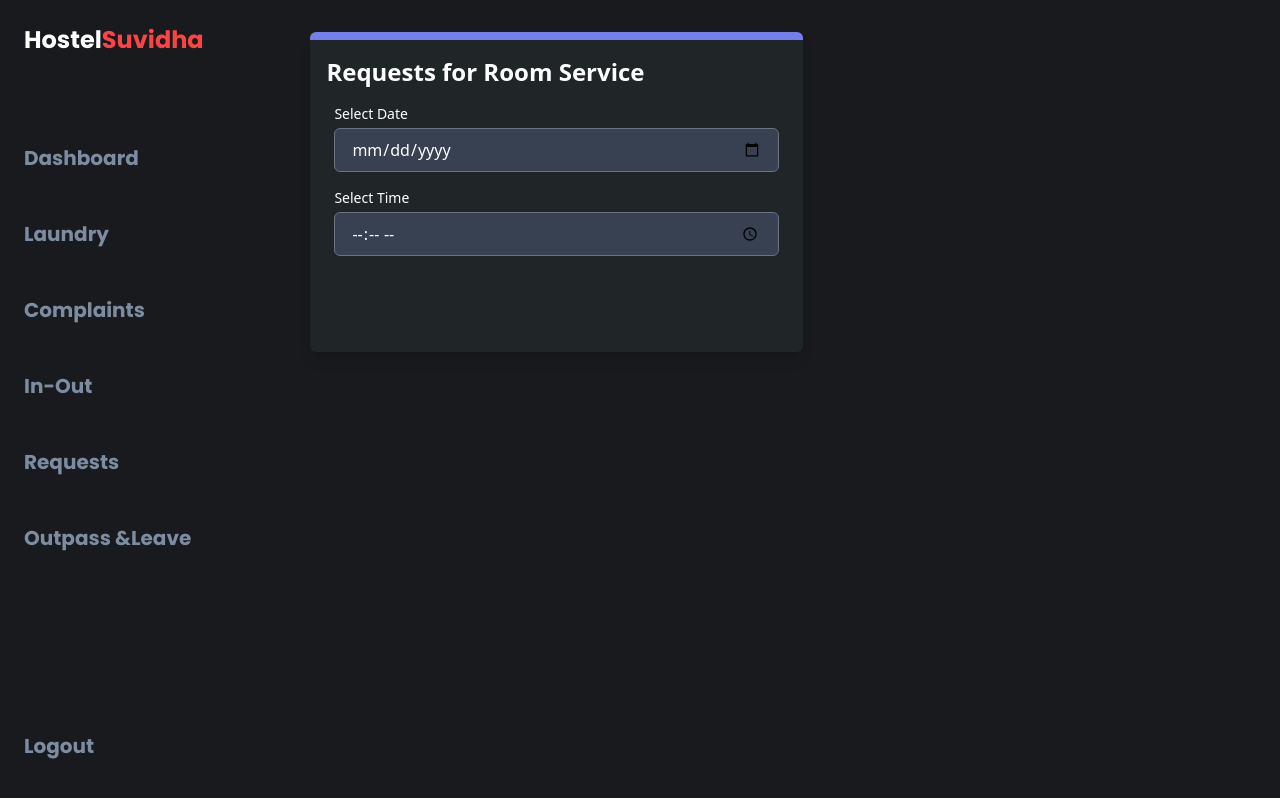
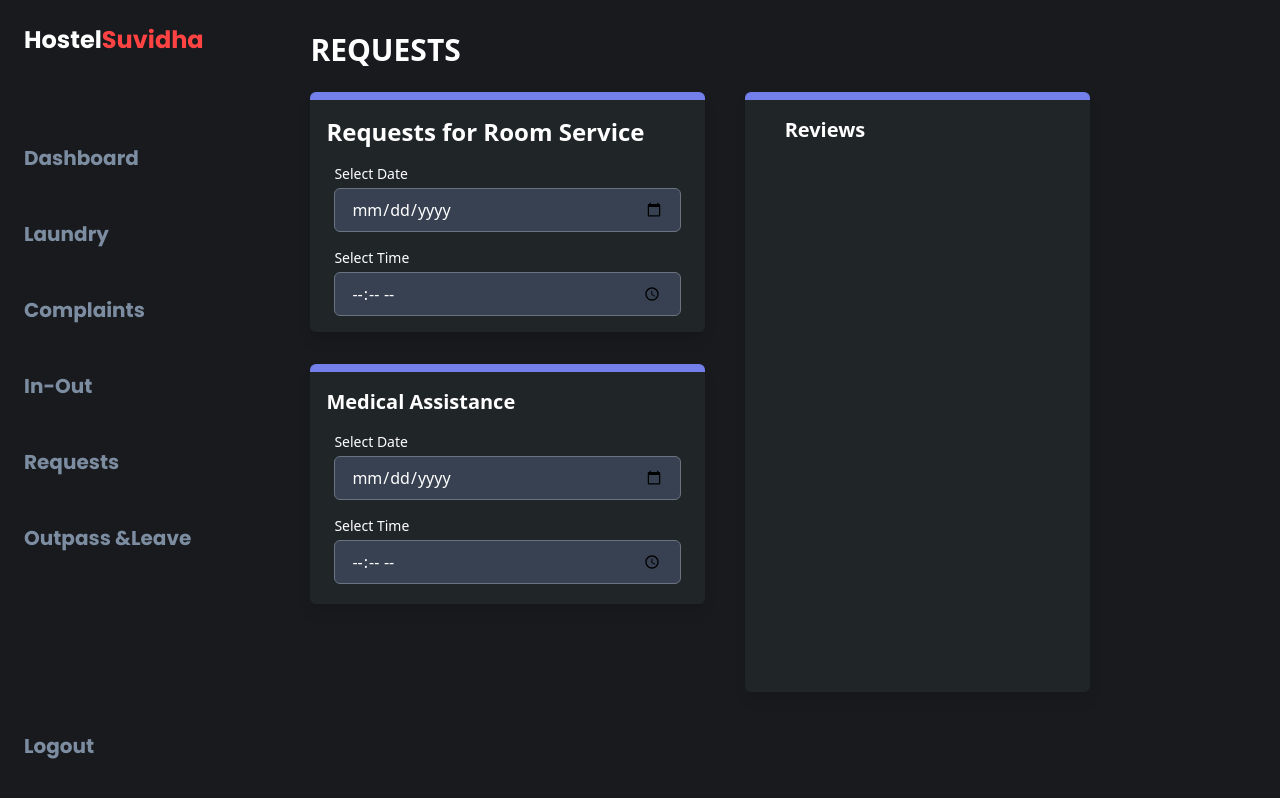
Before and after one commit to ddddsssss4/Hostel_Suvidha_Frontend, a React (Vite) app in the folder Hostel_Suvidha/: page /requests in a window 1280 px wide. Built offline with nearby package versions, Linux system fonts and the light colour scheme.

Commit message:
added requests

```diff
--- a/Hostel_Suvidha/src/Components/Requests.jsx
+++ b/Hostel_Suvidha/src/Components/Requests.jsx
@@ -1,17 +1,72 @@
-import React from "react";
+import React, { useState } from "react";
 
-const Requests = () =>{
+const Requests = () => {
+  // State management for the form inputs
+  const [formData, setFormData] = useState({
+    date: "",
+    time: "",
+    hostelName: "",
+    roomNo: ""
+  });
+
+  const [medicalFormData, setMedicalFormData] = useState({
+    date: "",
+    time: "",
+    details: ""
+  });
+
+  // State for submitted data to be reviewed
+  const [submittedFormData, setSubmittedFormData] = useState(null);
+  const [submittedMedicalFormData, setSubmittedMedicalFormData] = useState(null);
+
+  // Handle Change for Medical Assistance Form
+  const handleChangeMedical = (e) => {
+    setMedicalFormData({
+      ...medicalFormData,
+      [e.target.id]: e.target.value
+    });
+  };
+
+  // Function to handle input change
+  const handleChange = (e) => {
+    const { id, value } = e.target;
+    setFormData({
+      ...formData,
+      [id]: value
+    });
+  };
+
+  // Function to handle form submission for room service
+  const handleSubmit = (e) => {
+    e.preventDefault();
+    setSubmittedFormData(formData); // Store submitted data
+    console.log("Form data submitted: ", formData);
+  };
+
+  // Handle Submit for Medical Assistance
+  const handleSubmitMedical = (e) => {
+    e.preventDefault();
+    setSubmittedMedicalFormData(medicalFormData); // Store submitted medical form data
+    console.log("Medical Assistance Data:", medicalFormData);
+  };
+
   return (
-<div className="mt-8 flex gap-8 w-full">
-  <div className="flex flex-col items-start pb-4 mb-2 w-[50%] h-80 bg-[#202528] rounded-md overflow-y-auto custom-scroll ml-4 shadow-lg border-t-8 border-[#7380EC]">
+    <div className="mt-8 gap-8 w-full">
+      <h1 className="font-extrabold text-3xl pl-4 text-center sm:text-left text-white">
+        REQUESTS
+      </h1>
+      <div className="flex flex-wrap gap-14 mt-6">
+        <div className="w-[40%] h-full">
+        <div className="flex flex-col items-start pb-4 mb-2 w-full h-60 bg-[#202528] rounded-md overflow-y-auto custom-scroll ml-4 shadow-lg border-t-8 border-[#7380EC]">
           <h2 className="text-2xl font-semibold m-4 text-white">Requests for Room Service</h2>
-
-    <div className="flex flex-col space-y-4 w-full px-6">
+          <form onSubmit={handleSubmit} className="flex flex-col space-y-4 w-full px-6">
             <div className="flex flex-col">
               <label className="text-sm text-white mb-1" htmlFor="date">Select Date</label>
               <input
                 id="date"
                 type="date"
+                value={formData.date}
+                onChange={handleChange}
                 className="px-4 py-2 border border-gray-500 rounded-md focus:outline-none focus:ring-2 focus:ring-[#7380EC] bg-gray-700 text-white"
               />
             </div>
@@ -20,14 +75,134 @@ const Requests = () =>{
               <input
                 id="time"
                 type="time"
+                value={formData.time}
+                onChange={handleChange}
                 className="px-4 py-2 border border-gray-500 rounded-md focus:outline-none focus:ring-2 focus:ring-[#7380EC] bg-gray-700 text-white"
               />
+            </div>
+            <div className="flex flex-col">
+              <label className="text-sm text-white mb-1" htmlFor="hostelName">Hostel Name</label>
+              <input
+                id="hostelName"
+                type="text"
+                placeholder="Hostel Name"
+                value={formData.hostelName}
+                onChange={handleChange}
+                className="px-4 py-2 border border-gray-500 rounded-md focus:outline-none focus:ring-2 focus:ring-[#7380EC] bg-gray-700 text-white"
+              />
+            </div>
+            <div className="flex flex-col">
+              <label className="text-sm text-white mb-1" htmlFor="roomNo">Room No</label>
+              <input
+                id="roomNo"
+                type="text"
+                placeholder="Room No"
+                value={formData.roomNo}
+                onChange={handleChange}
+                className="px-4 py-2 border border-gray-500 rounded-md focus:outline-none focus:ring-2 focus:ring-[#7380EC] bg-gray-700 text-white"
+              />
+            </div>
+            <button
+              type="submit"
+              className="mt-4 px-4 py-2 bg-[#7380EC] text-white rounded-md hover:bg-[#5c6ab1] transition duration-300"
+            >
+              Submit
+            </button>
+          </form>
+        </div>
+                  {/* Request for Medical Assistance */}
+            <div className="flex flex-col items-start pb-4 mb-2 w-full h-60 bg-[#202528] rounded-md overflow-y-auto custom-scroll ml-4 shadow-lg border-t-8 border-[#7380EC] mt-8">
+            <h3 className="text-xl font-semibold m-4 text-white">Medical Assistance</h3>
+            <form onSubmit={handleSubmitMedical} className="flex flex-col space-y-4 w-full px-6">
+              <div className="flex flex-col">
+                <label className="text-sm text-white mb-1" htmlFor="medicalDate">Select Date</label>
+                <input
+                  id="medicalDate"
+                  type="date"
+                  value={medicalFormData.date}
+                  onChange={handleChangeMedical}
+                  className="px-4 py-2 border border-gray-500 rounded-md focus:outline-none focus:ring-2 focus:ring-[#7380EC] bg-gray-700 text-white"
+                />
+              </div>
+              <div className="flex flex-col">
+                <label className="text-sm text-white mb-1" htmlFor="medicalTime">Select Time</label>
+                <input
+                  id="medicalTime"
+                  type="time"
+                  value={medicalFormData.time}
+                  onChange={handleChangeMedical}
+                  className="px-4 py-2 border border-gray-500 rounded-md focus:outline-none focus:ring-2 focus:ring-[#7380EC] bg-gray-700 text-white"
+                />
+              </div>
+              <div className="flex flex-col">
+                <label className="text-sm text-white mb-1" htmlFor="medicalDetails">Details</label>
+                <input
+                  id="medicalDetails"
+                  type="text"
+                  placeholder="Medical details"
+                  value={medicalFormData.details}
+                  onChange={handleChangeMedical}
+                  className="px-4 py-2 border border-gray-500 rounded-md focus:outline-none focus:ring-2 focus:ring-[#7380EC] bg-gray-700 text-white"
+                />
+              </div>
+              <button
+                type="submit"
+                className="mt-4 px-4 py-2 bg-[#7380EC] text-white rounded-md hover:bg-[#5c6ab1] transition duration-300"
+              >
+                Submit
+              </button>
+            </form>
+          </div>
+        </div>
+        <div className="flex flex-col w-full sm:w-[35%] bg-[#202528] rounded-md mr-4 text-white overflow-y-auto custom-scroll p-6 border-t-8 h-[600px] border-[#7380EC] shadow-lg mt-6 sm:mt-0 pt-4">
+          <h2 className="font-extrabold text-xl pl-4 text-center sm:text-left text-white">Reviews</h2>
+  <div className="flex flex-col gap-4 mb-1">
+    {/* Review for Room Service */}
+    {submittedFormData && (
+      <div className="card p-6 rounded-lg bg-gradient-to-r from-[#1F2427] to-[#2C3134] shadow-md transition-all duration-300 hover:shadow-xl">
+        <h3 className="text-xl font-bold text-[#7380EC] mb-4">Room Service Review</h3>
+        <p className="text-sm text-gray-300 mb-2">
+          <span className="font-semibold text-white">Date:</span> {submittedFormData.date}
+        </p>
+        <p className="text-sm text-gray-300 mb-2">
+          <span className="font-semibold text-white">Time:</span> {submittedFormData.time}
+        </p>
+        <p className="text-sm text-gray-300 mb-2">
+          <span className="font-semibold text-white">Hostel Name:</span> {submittedFormData.hostelName}
+        </p>
+        <p className="text-sm text-gray-300 mb-2">
+          <span className="font-semibold text-white">Room No:</span> {submittedFormData.roomNo}
+        </p>
+        <p className="text-sm text-gray-300 mb-2">
+          <span className="font-semibold text-white">Status:</span>
+        </p>
+      </div>
+    )}
+
+    {/* Review for Medical Assistance */}
+    {submittedMedicalFormData && (
+      <div className="card p-6 rounded-lg bg-gradient-to-r from-[#1F2427] to-[#2C3134] shadow-md transition-all duration-300 hover:shadow-xl">
+        <h3 className="text-xl font-bold text-[#7380EC] mb-4">Medical Assistance Review</h3>
+        <p className="text-sm text-gray-300 mb-2">
+          <span className="font-semibold text-white">Date:</span> {submittedMedicalFormData.date}
+        </p>
+        <p className="text-sm text-gray-300 mb-2">
+          <span className="font-semibold text-white">Time:</span> {submittedMedicalFormData.time}
+        </p>
+        <p className="text-sm text-gray-300 mb-2">
+          <span className="font-semibold text-white">Details:</span> {submittedMedicalFormData.details}
+        </p>
+        <p className="text-sm text-gray-300 mb-2">
+          <span className="font-semibold text-white">Status:</span>
+        </p>
+      </div>
+    )}
   </div>
         </div>
       </div>
     </div>
+  );
 
-  )
+};
 
-}
 export default Requests;
```
Lines whose indentation alone changed are shown as unchanged.
